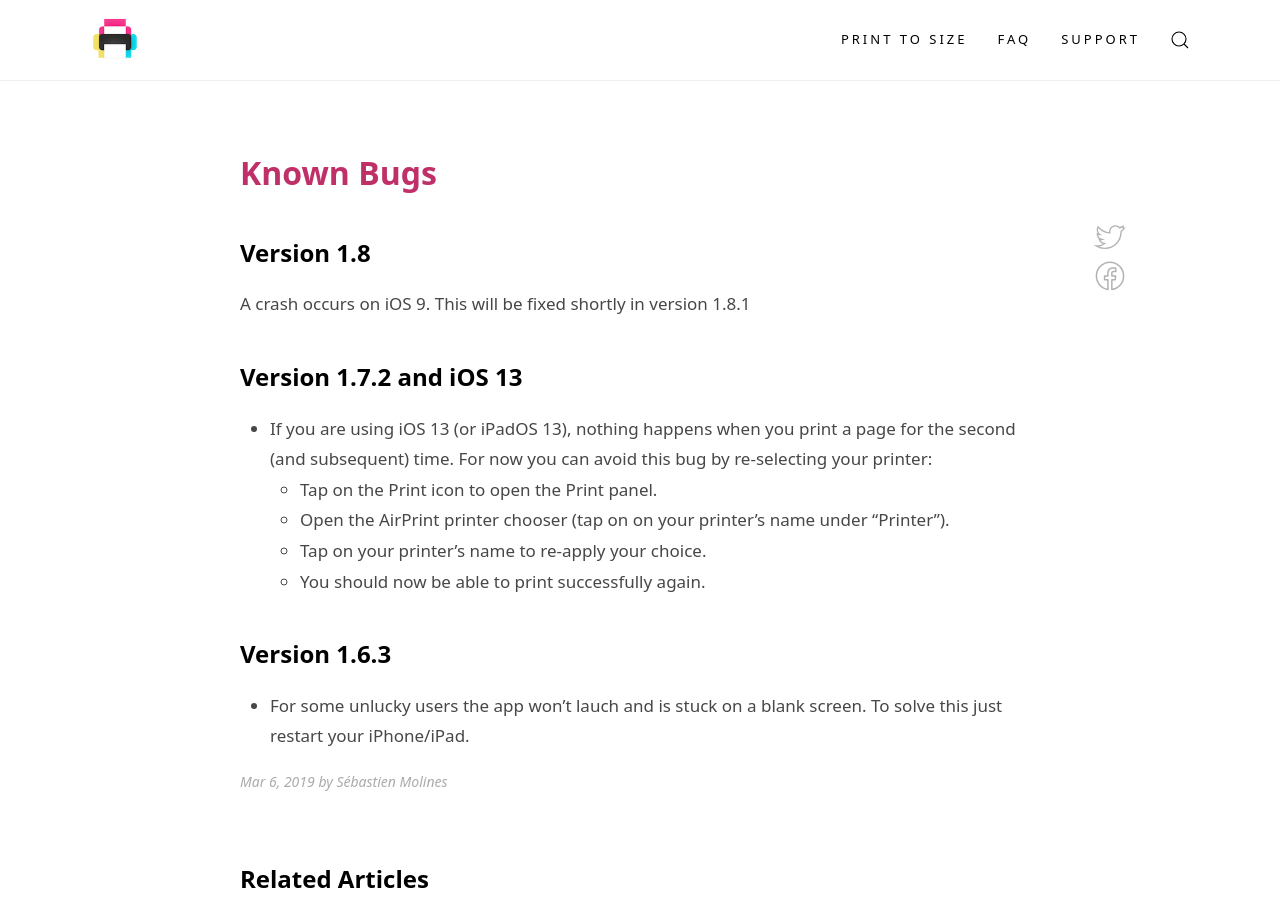
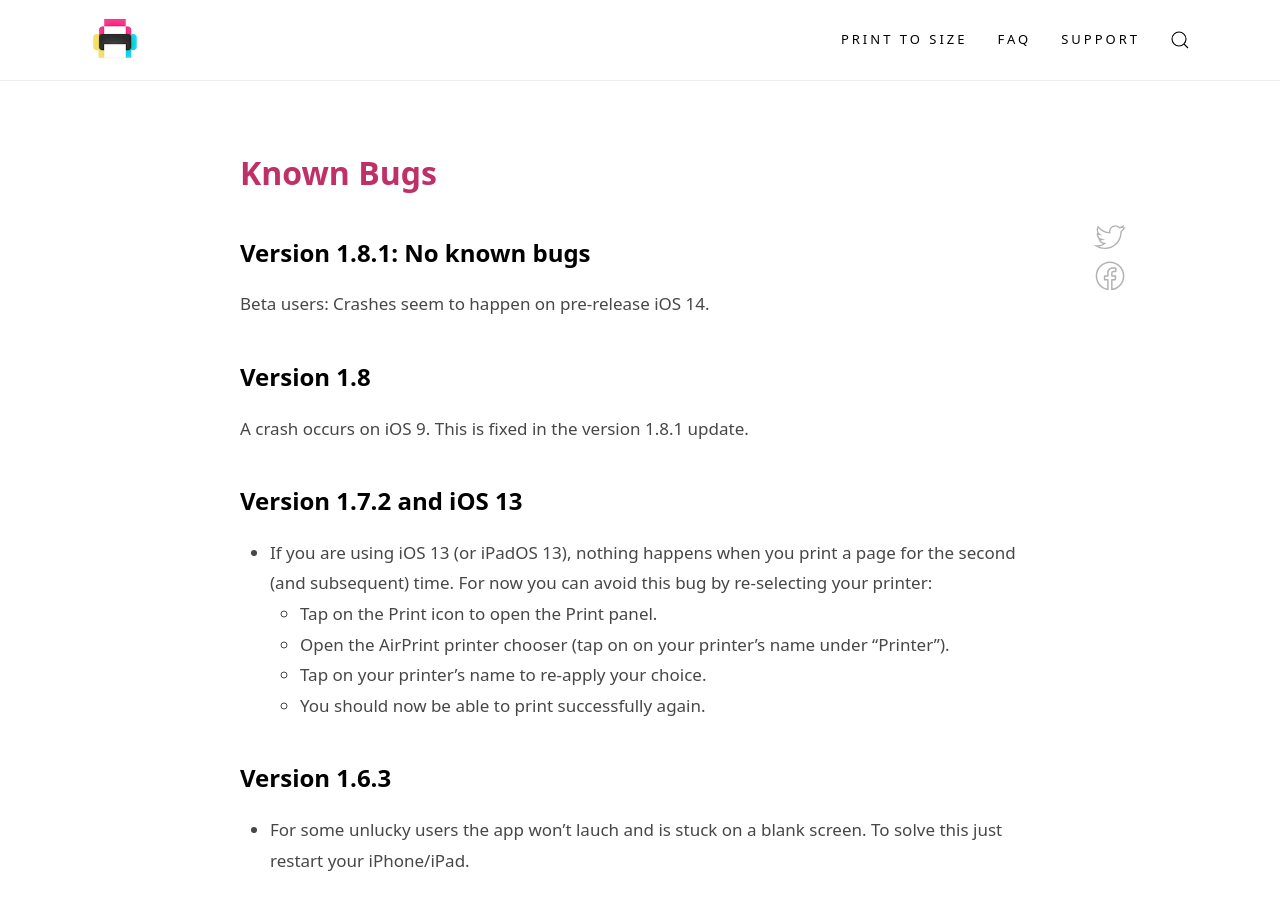
Before and after one commit to Clafou/support.print, a Jekyll site: the page built from _posts/2019-03-06-known-bugs.md, in a window 1280 px wide and 900 px high. Built offline with Jekyll 4.4.1, drawn with Linux system fonts in a browser that asks for light colours.

Commit message:
Updated known bugs

```diff
--- a/_posts/2019-03-06-known-bugs.md
+++ b/_posts/2019-03-06-known-bugs.md
@@ -3,9 +3,13 @@ layout: post
 title: Known Bugs
 categories: [Troubleshooting]
 ---
+### Version 1.8.1: No known bugs
+
+Beta users: Crashes seem to happen on pre-release iOS 14.
+
 ### Version 1.8
 
-A crash occurs on iOS 9. This will be fixed shortly in version 1.8.1
+A crash occurs on iOS 9. This is fixed in the version 1.8.1 update.
 
 ### Version 1.7.2 and iOS 13
 
```
